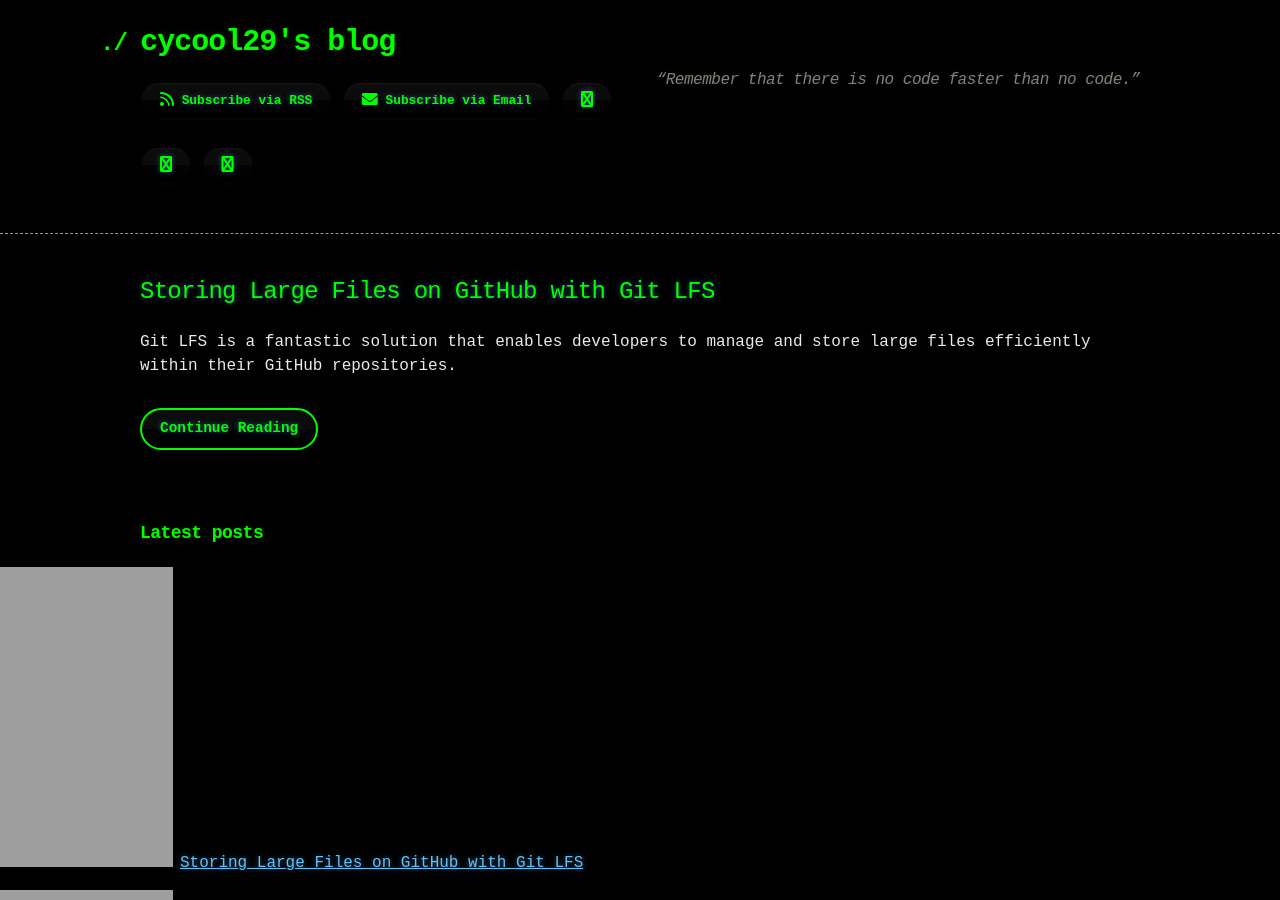
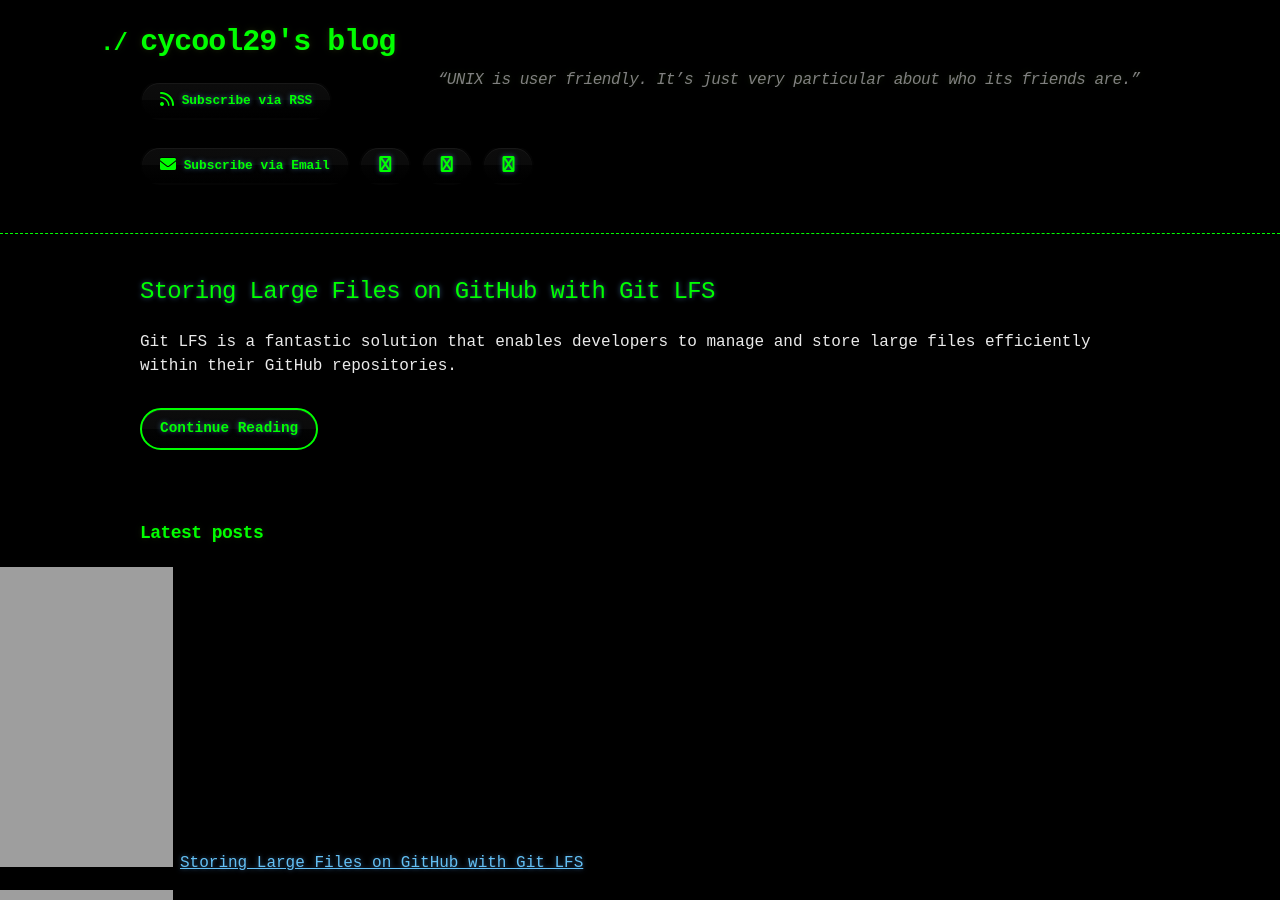
Before and after one commit to cycool29/cycool29.github.io, a Jekyll site: the page built from index.md, in a window 1280 px wide and 900 px high. Built offline with Jekyll 4.4.1, drawn with Linux system fonts in a browser that asks for light colours; a style sheet for code colours, icons or effects is not loaded.

Commit message:
Update quotes

```diff
--- a/_config.yml
+++ b/_config.yml
@@ -1,5 +1,5 @@
 title: cycool29's blog
-description: "“Remember that there is no code faster than no code.” "
+description: "“UNIX is user friendly. It’s just very particular about who its friends are.” "
 bio: A high school student. Intermediate in Python, Git, Bash. Learning JavaScript. He/Him. "
 author: cycool29
 url: https://cycool29.github.io
```
